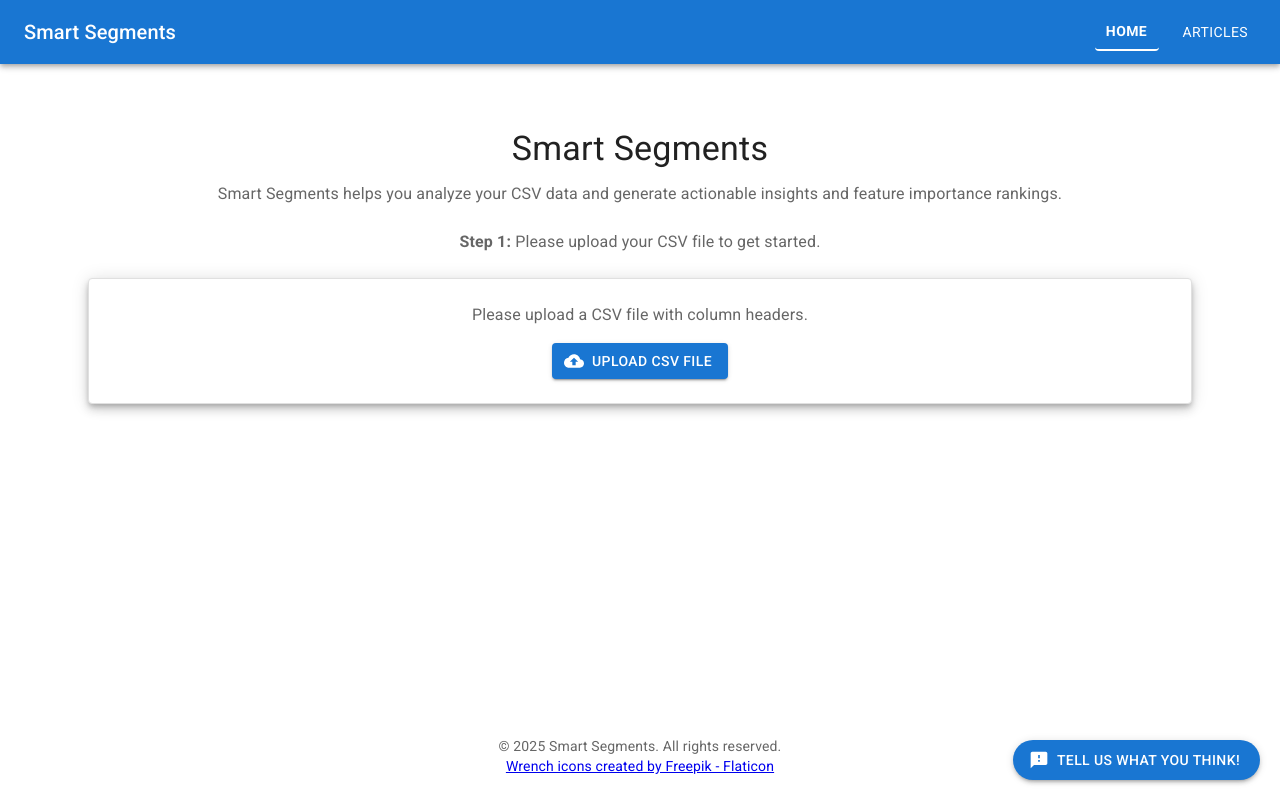
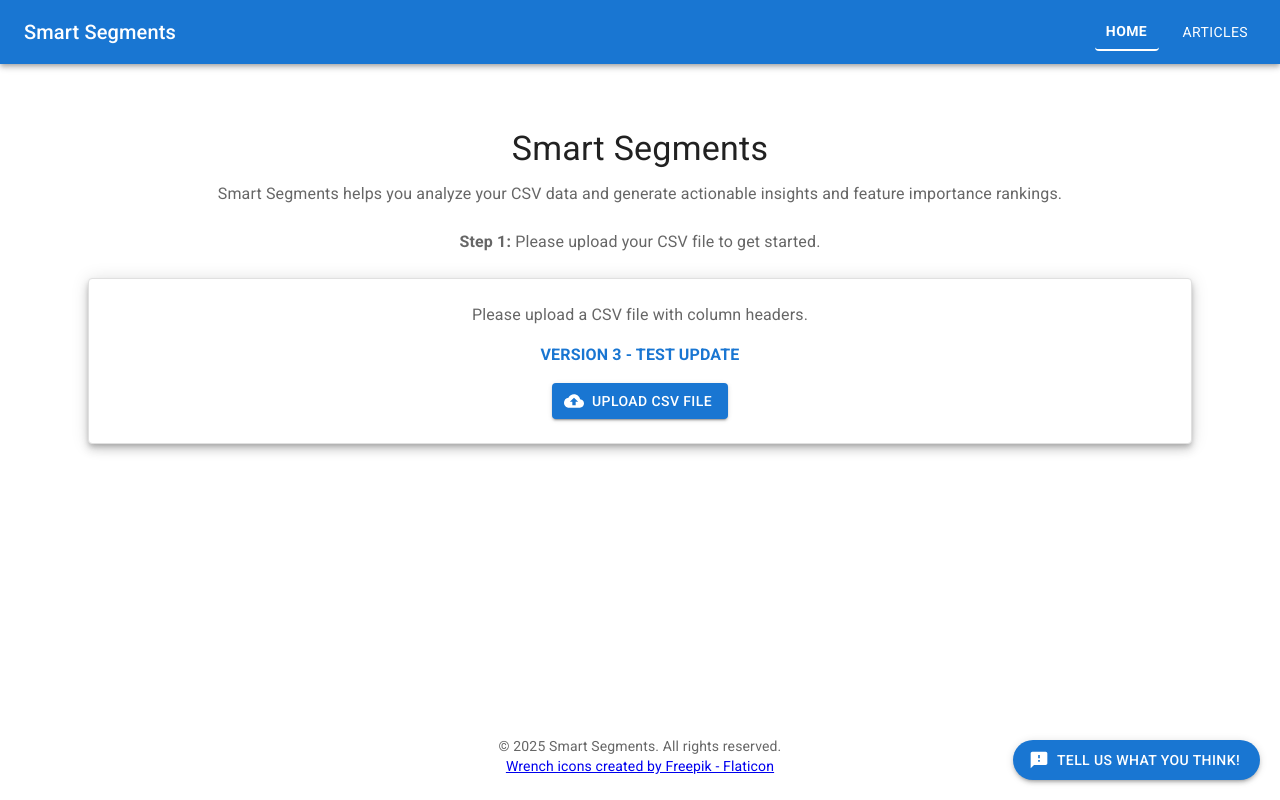
Before and after one commit to RichardCYC/Smart-Segment, a Next.js app in the folder frontend/: page / in a window 1280 px wide. Built offline with nearby package versions, Linux system fonts and the light colour scheme; no server answers.

Commit message:
Add version identifier

```diff
--- a/frontend/src/components/FileUpload.js
+++ b/frontend/src/components/FileUpload.js
@@ -4,7 +4,10 @@ import React, { useEffect } from 'react';
 
 export default function FileUpload({ onFileSelect, error }) {
   useEffect(() => {
-    console.log('FileUpload component mounted');
+    console.log('FileUpload component mounted - VERSION 3');
+    // 檢查 DOM 元素是否存在
+    const fileInput = document.getElementById('file-upload');
+    console.log('File input element:', fileInput);
   }, []);
 
   const handleFileUpload = (event) => {
@@ -54,8 +57,17 @@ export default function FileUpload({ onFileSelect, error }) {
     }
   };
 
-  const handleButtonClick = () => {
+  const handleButtonClick = (e) => {
     console.log('Button clicked');
+    e.preventDefault();
+    e.stopPropagation();
+    const fileInput = document.getElementById('file-upload');
+    if (fileInput) {
+      console.log('Found file input, triggering click');
+      fileInput.click();
+    } else {
+      console.log('File input not found');
+    }
   };
 
   return (
@@ -63,24 +75,23 @@ export default function FileUpload({ onFileSelect, error }) {
       <Typography align="center" color="text.secondary">
         Please upload a CSV file with column headers.
       </Typography>
+      <Typography align="center" color="primary" sx={{ fontWeight: 'bold' }}>
+        VERSION 3 - TEST UPDATE
+      </Typography>
       <Box sx={{ display: 'flex', justifyContent: 'center' }}>
-        <label htmlFor="file-upload" onClick={() => console.log('Label clicked')}>
         <Button
           variant="contained"
-            component="span"
           startIcon={<CloudUploadIcon />}
           onClick={handleButtonClick}
         >
           Upload CSV File
         </Button>
-        </label>
         <input
           id="file-upload"
           type="file"
-          hidden
+          style={{ display: 'none' }}
           accept=".csv"
           onChange={handleFileUpload}
-          onClick={() => console.log('Input clicked')}
         />
       </Box>
       {error && (
```
Lines whose indentation alone changed are shown as unchanged.
